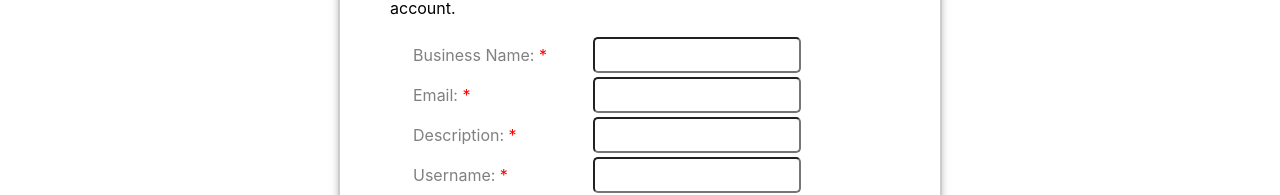
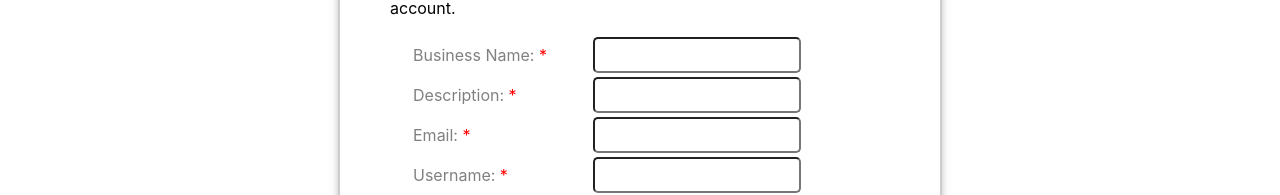
Before and after one commit to kerryzhu108/UofTLocals, a React (Create React App) app in the folder 309frontend/: page /business-signup in a window 1280 px wide. Shown: the part 230-425 px from the top of the page. Built offline with nearby package versions, Linux system fonts and the light colour scheme.

Commit message:
updates to business signup

```diff
--- a/309frontend/src/apis/login.js
+++ b/309frontend/src/apis/login.js
@@ -44,11 +44,8 @@ export const registerStudent = async (comp, event) => {
             }
             return
         }
-        response = await response.json()
-        if (response.username !== undefined) {
-            // successful login from the server. we have the id and access tokens now
-            window.location.href = '/login'
-        }
+        // successful registration from the server. redirect to login
+        window.location.href = '/login'
     } catch (error) {
         // log any errors to the console
         console.log(error)
@@ -80,18 +77,19 @@ export const registerBusiness = async (comp, event) => {
         })
         if (response.status !== 200) {
             // received a code other than 200
-            response.text().then(text => { alert(text) })
+            try {
+                // alert the user of what went wrong, if we can
+                response = await response.json()
+                const msg = response[0].msg + ' for ' + response[0].param
+                alert(msg)
+            } catch(error) {
+                console.log(response.text)
+                response.text().then(text => { alert(text) })
+            }
             return
         }
-        response = await response.json()
-        if (response.username !== undefined) {
-            // successful login from the server. we have the id and access tokens now
-            window.location.href = '/login'
-        } else if (response[0].msg !== undefined && response[0].param !== undefined) {
-            // alert the user of what went wrong, if we can
-            const msg = response[0].msg + ' for ' + response[0].param
-            alert(msg)
-        }
+        // successful registration from the server. redirect to login
+        window.location.href = '/login'
     } catch (error) {
         // log any errors to the console
         console.log(error)
--- a/309frontend/src/components/InputInfoBusiness.js
+++ b/309frontend/src/components/InputInfoBusiness.js
@@ -13,12 +13,12 @@ class InputInfoBusiness extends React.Component {
                         <td><input className="infoInput" name="name" value={name} onChange={onChange}/></td>
                     </tr>
                     <tr>
+                        <td><label className="infoLabel">Description: <span className="red">*</span></label></td>
+                        <td><input className="infoInput" name="description" value={description} onChange={onChange}/></td>
+                    </tr>
+                    <tr>
                         <td><label className="infoLabel">Email: <span className="red">*</span></label></td>
                         <td><input className="infoInput" name="email" value={email} onChange={onChange}/></td>
-                    </tr>
-                    <tr>
-                        <td><label className="infoLabel">Description: <span className="red">*</span></label></td>
-                        <td><input className="infoInput" name="description" value={description} onChange={onChange}/></td>
                     </tr>
                     <tr>
                         <td><label className="infoLabel">Username: <span className="red">*</span></label></td>
```
